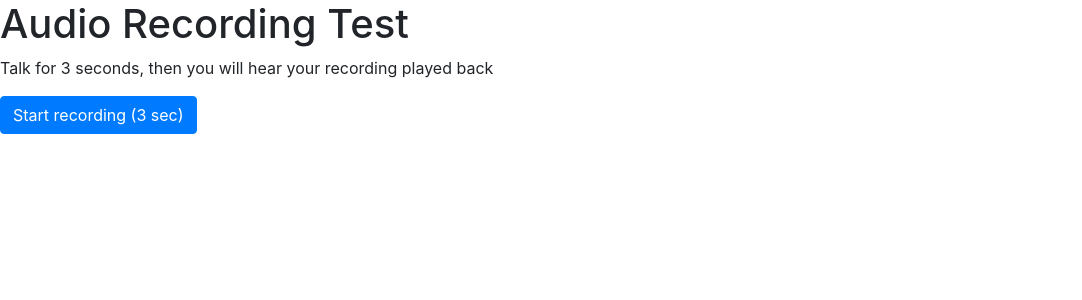
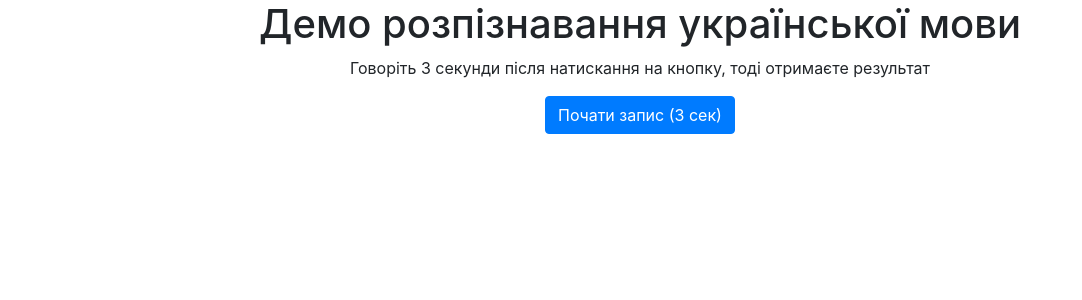
Before and after one commit to robinhad/voice-recognition-ua, a Flask app: page / in a window 1280 px wide. Shown: the top 300 px of the page, without its empty margins (0-1082 px from the left). Run offline with Flask 2, Linux system fonts and the light colour scheme; some libraries are stand-ins or nearby versions.

Commit message:
Theme improvements

```diff
--- a/static/main.js
+++ b/static/main.js
@@ -13,12 +13,12 @@ function resultProcess(data) {
     resultNode.textContent = `Довжина тексту: ${data.length} \n
         Текст: ${data}
     `;
-    actionButton.textContent = "Start recording (3 sec)";
+    actionButton.textContent = "Почати запис (3 сек)";
     actionButton.disabled = false;
 }
 
 function exportWAV(blob) {
-    actionButton.textContent = "Processing..."
+    actionButton.textContent = "Обробляється..."
     var data = new FormData()
     data.append('file', blob);
     fetch(`./recognize`, { method: "POST", body: data })
@@ -29,7 +29,7 @@ function record() {
 
     var constraints = { audio: true, video: false }
     navigator.mediaDevices.getUserMedia(constraints).then(function (stream) {
-        actionButton.textContent = "Recording..."
+        actionButton.textContent = "Запис..."
         actionButton.disabled = true;
         /*
             create an audio context after getUserMedia is called
--- a/templates/hello.html
+++ b/templates/hello.html
@@ -10,10 +10,14 @@
 </head>
 
 <body>
-    <h1>Audio Recording Test</h1>
-    <p>Talk for 3 seconds, then you will hear your recording played back</p>
-    <button class="btn btn-primary" id="action" onclick="handleAction()">Start recording (3 sec)</button>
-    <div id="result"></div>
+    <div class="container">
+        <div class="text-center">
+            <h1>Демо розпізнавання української мови</h1>
+            <p>Говоріть 3 секунди після натискання на кнопку, тоді отримаєте результат</p>
+            <button class="btn btn-primary" id="action" onclick="handleAction()">Почати запис (3 сек)</button>
+            <div id="result"></div>
+        </div>
+    </div>
     <script src="https://cdn.rawgit.com/mattdiamond/Recorderjs/08e7abd9/dist/recorder.js"></script>
     <script src="/static/main.js"></script>
 </body>
```
